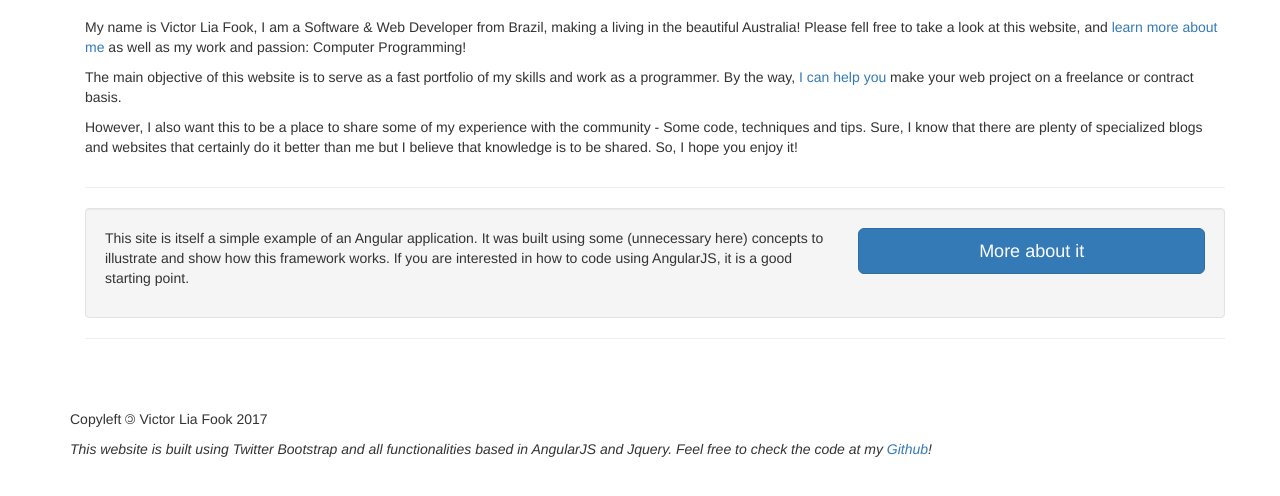
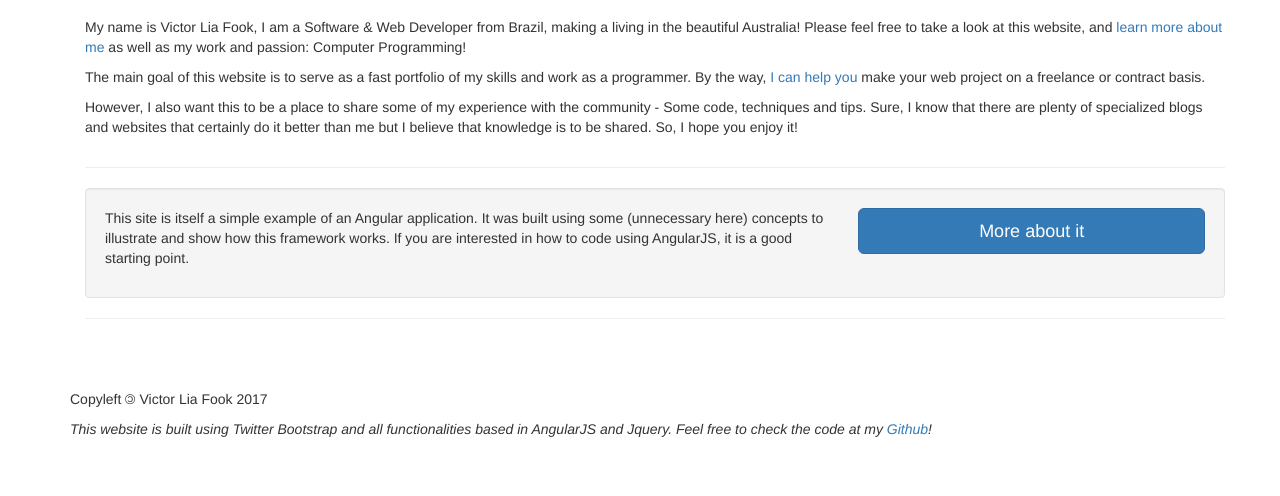
Before and after one commit to victorliafook/my-portfolio-web-site, a website: page src/index.html in a window 1280 px wide. Shown: the part 330-826 px from the top of the page. Drawn offline with nearby package versions, Linux system fonts and the light colour scheme; some packages are replaced by stand-ins of ours.

Commit message:
typo fix

```diff
--- a/src/views/home.html
+++ b/src/views/home.html
@@ -6,8 +6,8 @@
          </h1>
      </div>
 	<div class="col-lg-12">
-        <p>My name is Victor Lia Fook, I am a Software & Web Developer from Brazil, making a living in the beautiful Australia! Please fell free to take a look at this website, and <a ui-sref="app.about">learn more about me</a> as well as my work and passion: Computer Programming!</p>
-		<p>The main objective of this website is to serve as a fast portfolio of my skills and work as a programmer. By the way, <a ui-sref="app.contact">I can help you</a> make your web project on a freelance or contract basis.</p>
+        <p>My name is Victor Lia Fook, I am a Software & Web Developer from Brazil, making a living in the beautiful Australia! Please feel free to take a look at this website, and <a ui-sref="app.about">learn more about me</a> as well as my work and passion: Computer Programming!</p>
+		<p>The main goal of this website is to serve as a fast portfolio of my skills and work as a programmer. By the way, <a ui-sref="app.contact">I can help you</a> make your web project on a freelance or contract basis.</p>
 		<p>However, I also want this to be a place to share some of my experience with the community - Some code, techniques and tips. Sure, I know that there are plenty of specialized blogs and websites that certainly do it better than me but I believe that knowledge is to be shared. So, I hope you enjoy it!</p>
 	</div>
 
```
Also changed, not shown: dist/views/home.html.
